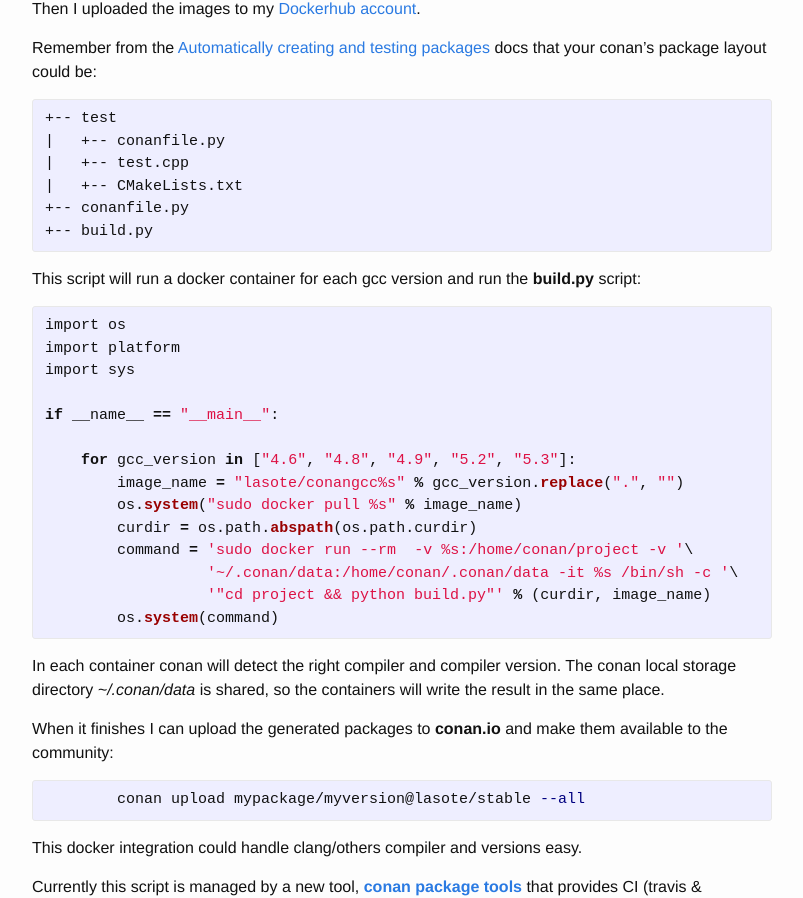
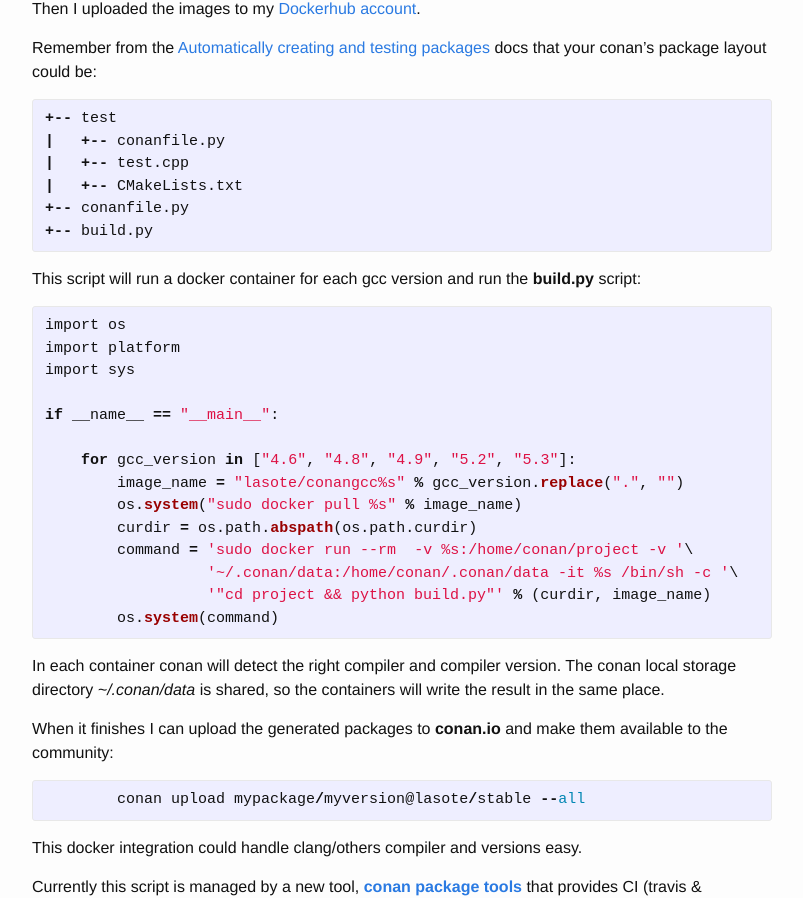
Before and after one commit to conan-io/conan-io.github.io, a Jekyll site: the page built from _posts/2016-01-25-docker-and-conan:-automated-multi-compiler-packager.markdown, in a window 1280 px wide. Shown: the part 1071-1969 px from the top of the page, without its empty margins (238-1041 px from the left). Built offline with Jekyll 4.4.1, drawn with Linux system fonts in a browser that asks for light colours; comment, search, counter and statistics services are not loaded.

Commit message:
Fixed generator

```diff
--- a/_posts/2016-01-25-docker-and-conan:-automated-multi-compiler-packager.markdown
+++ b/_posts/2016-01-25-docker-and-conan:-automated-multi-compiler-packager.markdown
@@ -46,7 +46,7 @@ Then I uploaded the images to my [Dockerhub account](https://hub.docker.com/u/la
 Remember from the [Automatically creating and testing packages](http://docs.conan.io/en/latest/packaging/testing.html) docs that your conan's package layout could be:
 
 
-{% highlight txt %}
+{% highlight python%}
 
 +-- test
 |   +-- conanfile.py
@@ -84,7 +84,7 @@ In each container conan will detect the right compiler and compiler version. The
 When it finishes I can upload the generated packages to **conan.io** and make them available to the community:
 
 
-{% highlight bash %}
+{% highlight python %}
 	conan upload mypackage/myversion@lasote/stable --all
 {% endhighlight %}
 
```
